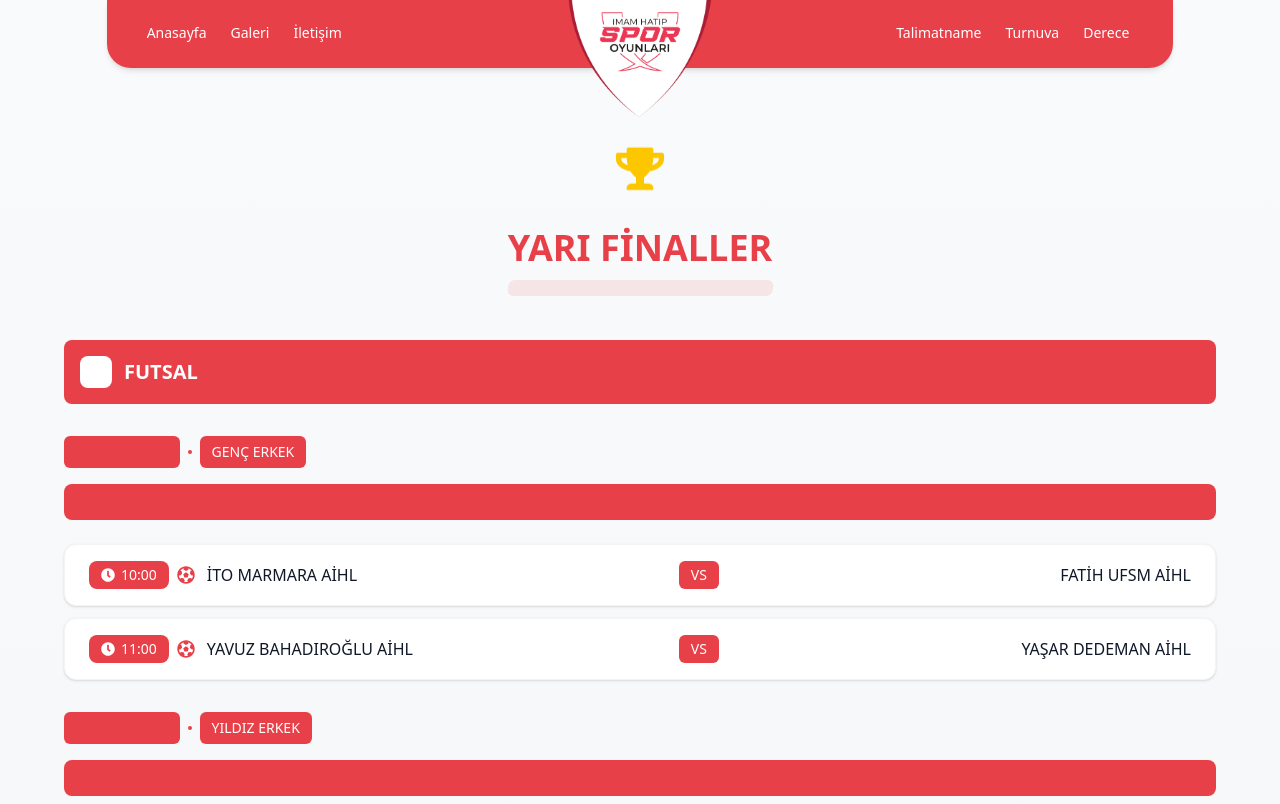
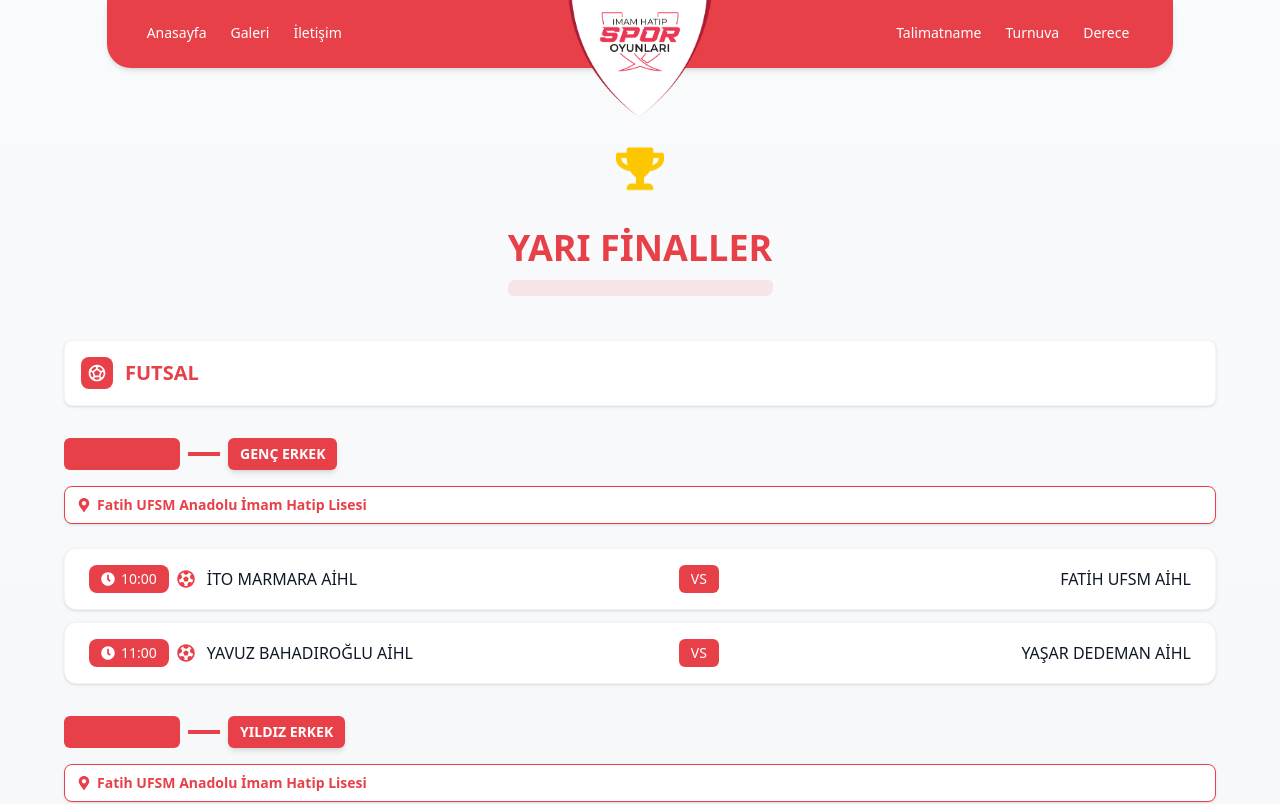
Before and after one commit to ondertalhatorpil/imamhatipsporoyunlari.com, a React (Vite) app in the folder frontend/: page /turnuva-final-asamasi in a window 1280 px wide. Shown: the top 804 px of the page. Built offline with nearby package versions, Linux system fonts and the light colour scheme.

Commit message:
feat: final page resposive

```diff
--- a/frontend/src/pages/TournamentFinal.jsx
+++ b/frontend/src/pages/TournamentFinal.jsx
@@ -122,12 +122,12 @@ const TournamentFinal = () => {
 
   const SportSection = ({ title, icon, sport, matches }) => (
     <div className="mb-10 sm:mb-16">
-      <div className="bg-[#E84049] rounded-lg p-3 sm:p-4 mb-6 sm:mb-8">
+      <div className="bg-white rounded-lg shadow-sm border border-gray-100 p-3 sm:p-4 mb-6 sm:mb-8">
         <div className="flex items-center gap-3">
-          <div className="w-7 h-7 sm:w-8 sm:h-8 rounded-lg bg-white bg-opacity-15 flex items-center justify-center">
-            {icon}
+          <div className="w-7 h-7 sm:w-8 sm:h-8 rounded-lg bg-[#E84049] flex items-center justify-center">
+            {React.cloneElement(icon, { className: 'text-white text-lg sm:text-xl' })}
           </div>
-          <h2 className="text-base sm:text-xl font-semibold text-white">{title}</h2>
+          <h2 className="text-lg sm:text-xl font-bold text-[#E84049]">{title}</h2>
         </div>
       </div>
 
@@ -136,18 +136,18 @@ const TournamentFinal = () => {
           <div className="flex flex-wrap items-center gap-2 mb-3 sm:mb-4">
             <div className="bg-[#E84049] bg-opacity-5 rounded-md px-3 py-1.5 flex items-center gap-1.5">
               <FaCalendarAlt className="text-[#E84049] text-sm" />
-              <span className="text-sm font-medium text-[#E84049]">{matchDay.date}</span>
+              <span className="text-sm font-bold text-[#E84049]">{matchDay.date}</span>
             </div>
-            <div className="h-1 w-1 rounded-full bg-[#E84049] bg-opacity-20 hidden sm:block"></div>
-            <span className="bg-[#E84049] text-white px-3 py-1.5 rounded-md text-xs sm:text-sm font-medium">
+            <div className="h-1 w-8 bg-[#E84049] bg-opacity-30 hidden sm:block"></div>
+            <span className="bg-[#E84049] text-white px-3 py-1.5 rounded-md text-xs sm:text-sm font-bold shadow-md">
               {matchDay.category}
             </span>
           </div>
 
-          <div className="bg-[#E84049] bg-opacity-5 rounded-lg px-3 py-2 mb-4 sm:mb-6">
+          <div className="bg-white rounded-lg shadow-sm border border-[#E84049] border-opacity-20 px-3 py-2 mb-4 sm:mb-6">
             <div className="flex items-center gap-1.5">
               <FaMapMarkerAlt className="text-[#E84049] text-sm flex-shrink-0" />
-              <span className="text-sm text-[#E84049] font-medium">{matchDay.venue}</span>
+              <span className="text-sm text-[#E84049] font-bold">{matchDay.venue}</span>
             </div>
           </div>
 
```
